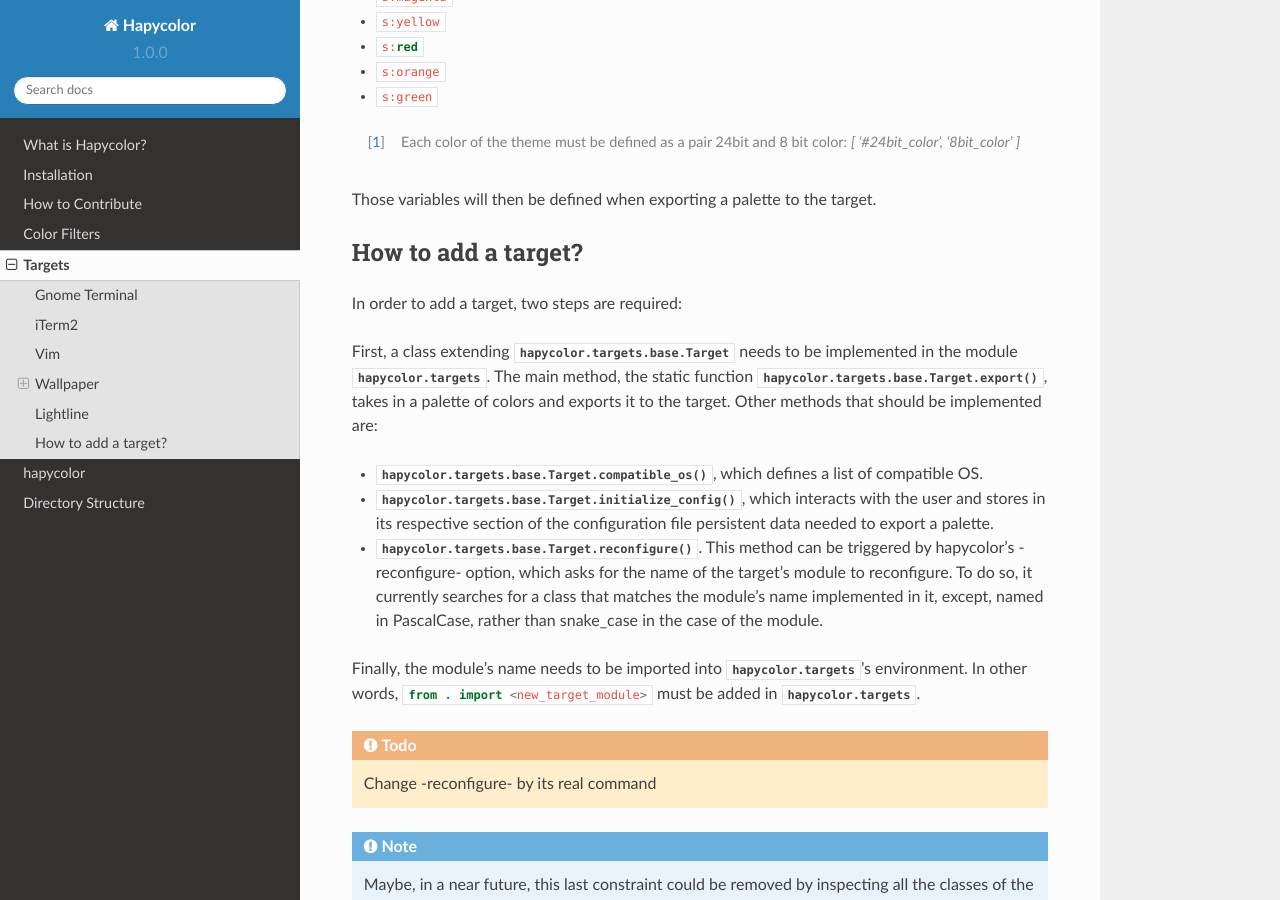
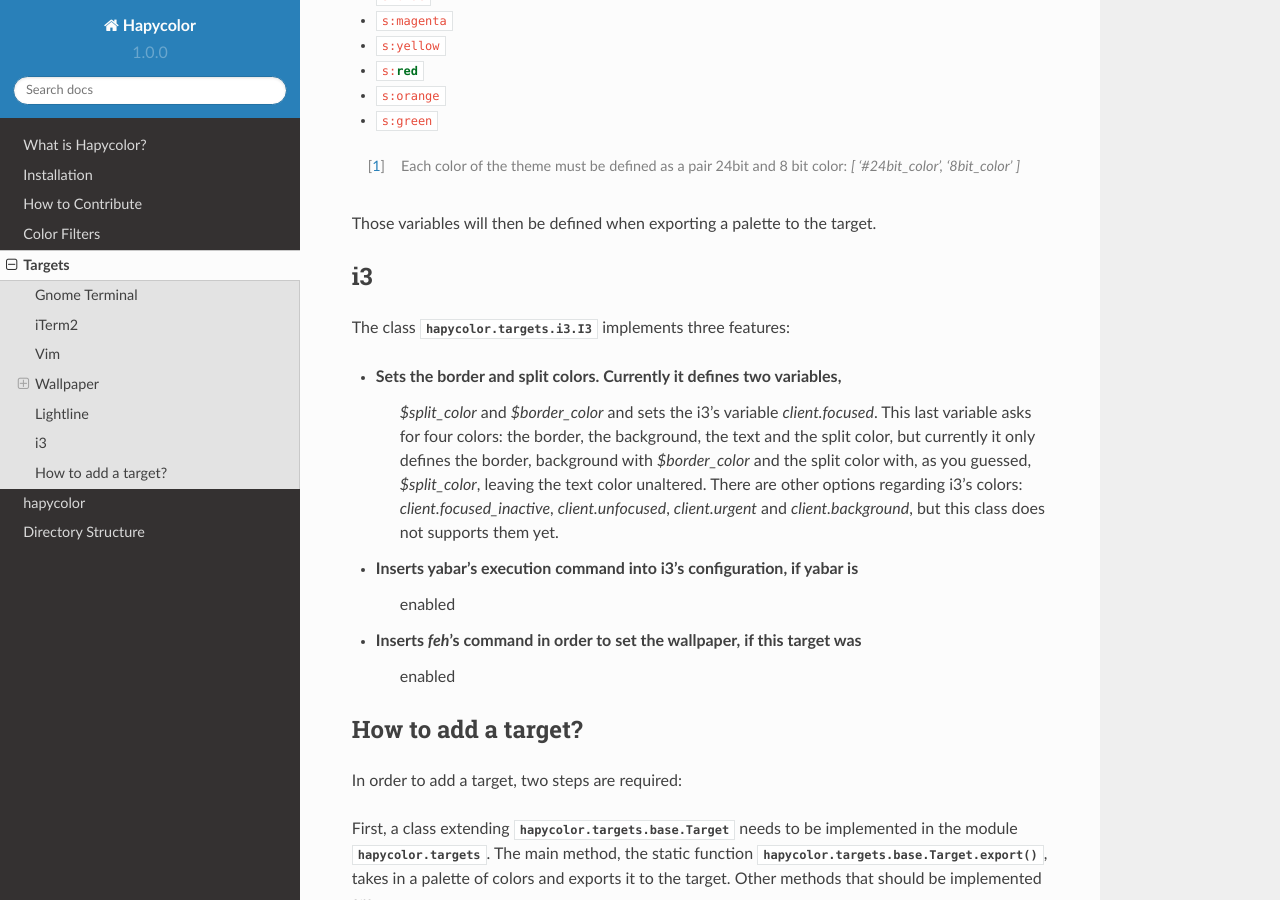
Before and after one commit to rvdz/hapycolor, a Sphinx documentation site: the page built from docs/source/targets.rst, in a window 1280 px wide and 900 px high, scrolled down 3140 px. Built offline with Sphinx 7.4.7 and the Read the Docs theme 2.0.0, drawn with Linux system fonts in a browser that asks for light colours.

Commit message:
[i3] Adding doc

```diff
--- a/docs/source/targets.rst
+++ b/docs/source/targets.rst
@@ -138,6 +138,24 @@
 
 Those variables will then be defined when exporting a palette to the target.
 
+i3
+--
+The class :class:`hapycolor.targets.i3.I3` implements three features:
+
+- Sets the border and split colors. Currently it defines two variables,
+    `$split_color` and `$border_color` and sets the i3's variable
+    `client.focused`. This last variable asks for four colors: the border,
+    the background, the text and the split color, but currently it only
+    defines the border, background with `$border_color` and the split color
+    with, as you guessed, `$split_color`, leaving the text color unaltered.
+    There are other options regarding i3's colors: `client.focused_inactive`,
+    `client.unfocused`, `client.urgent` and `client.background`, but this
+    class does not supports them yet.
+- Inserts yabar's execution command into i3's configuration, if yabar is
+    enabled
+- Inserts `feh`'s command in order to set the wallpaper, if this target was
+    enabled
+
 How to add a target?
 --------------------
 In order to add a target, two steps are required:
```
